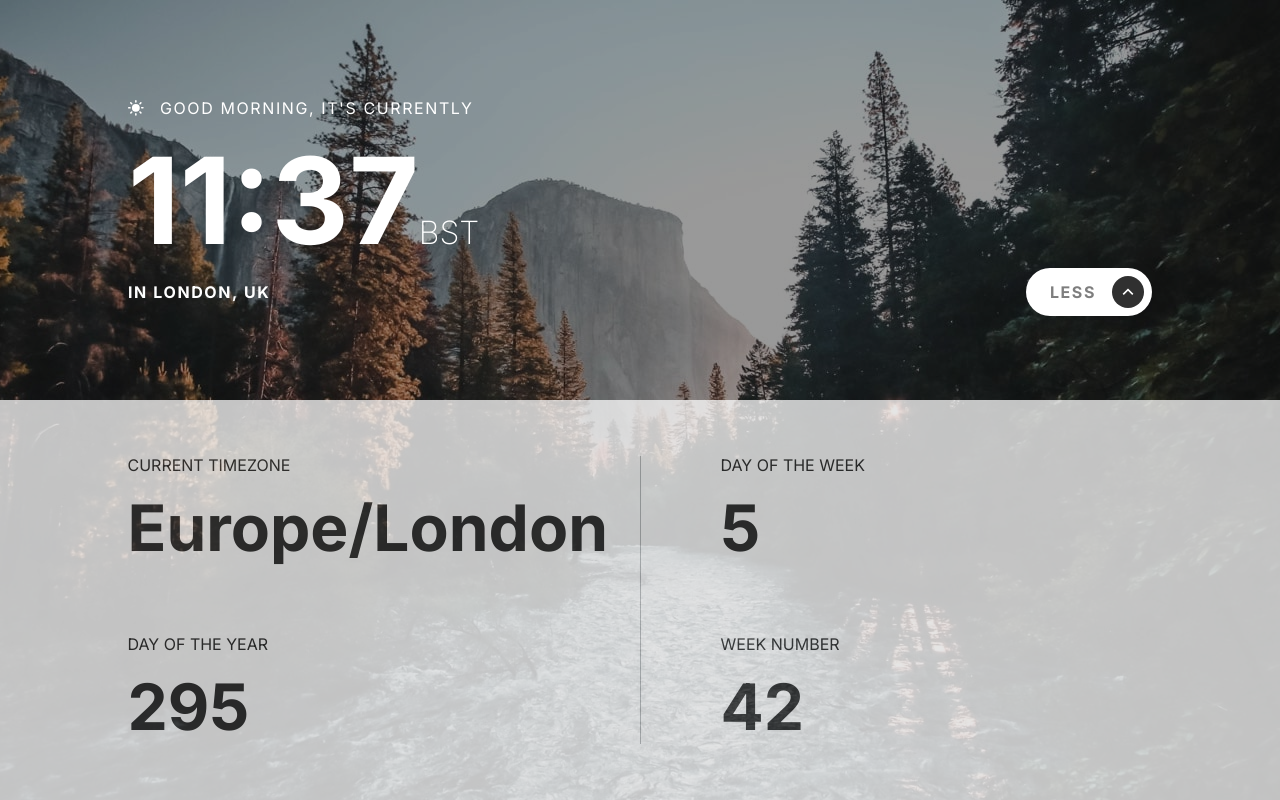
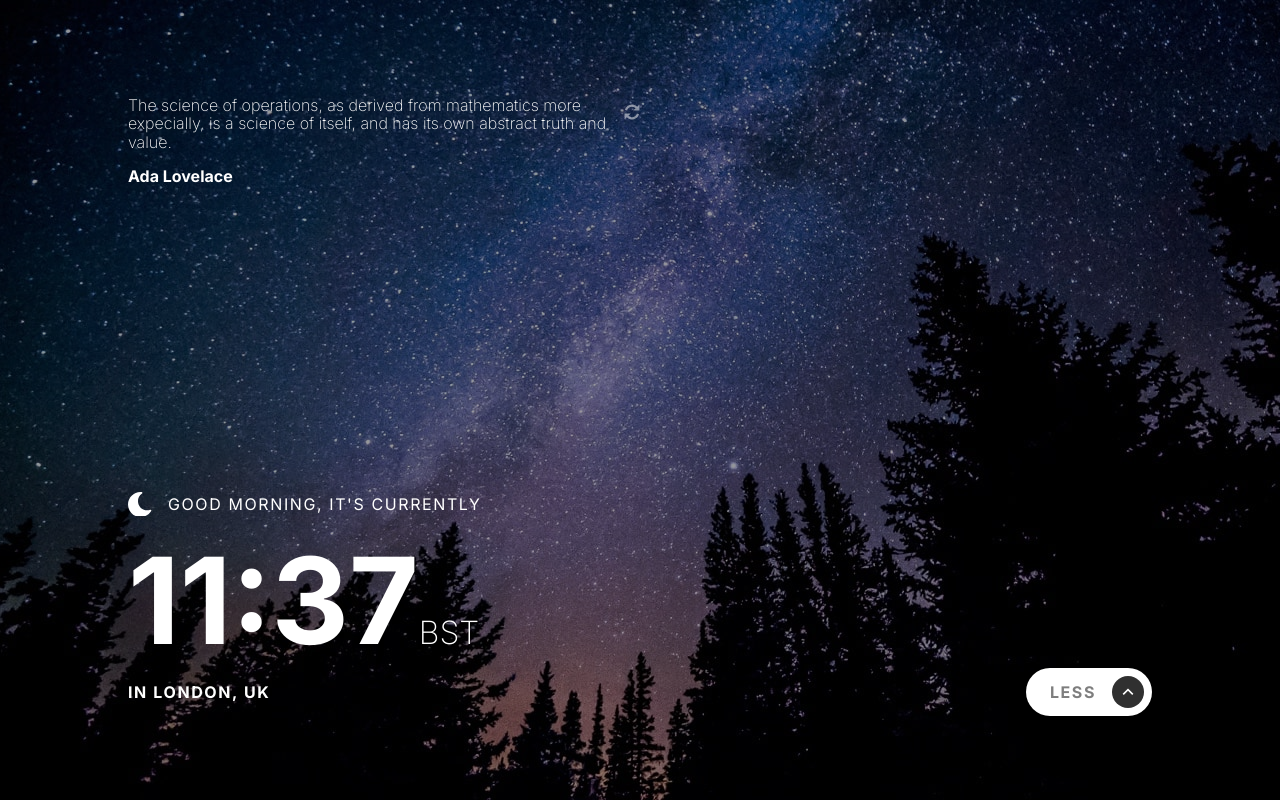
Before and after one commit to alexboev/clock-app, a plain HTML site: page index.html in a window 1280 px wide. Drawn offline with Linux system fonts and the light colour scheme.

Commit message:
desktop polish

```diff
--- a/index.html
+++ b/index.html
@@ -10,12 +10,26 @@
   <title>Frontend Mentor | Clock App</title>
 </head>
 <body>
+  <div class="quote-block">
+    <div class="quote">
+      <div class="quote-content">
+        <p class="quote-text">
+          The science of operations, as derived from mathematics more expecially, is a science of itself, and has its own abstract truth and value.
+        </p>
+        <span class="quote-author">Ada Lovelace</span>
+      </div>
+      <div class="quote-refresh-content">
+        <img class="quote-refresh" src="assets/desktop/icon-refresh.svg" />
+      </div>
+    </div>
+
+  </div>
   <div class="clock">
 
     <div class="time">
       <div class="greetings">
         <div class="greetings-content">
-          <img src="assets/desktop/icon-sun.svg" class="greetings-icon" /> Good Morning, It's currently
+          <span src="" class="greetings-icon"></span> <span class="greetings-text">Good Morning, It's currently</span>
         </div>
       </div>
       <div class="time-title">
--- a/style.scss
+++ b/style.scss
@@ -8,7 +8,7 @@
 $color-main-text: rgb(255, 255, 255);
 
 html {
-    background: url(assets/desktop/bg-image-daytime.jpg) no-repeat center center fixed;
+    background: url(assets/desktop/bg-image-nighttime.jpg) no-repeat center center fixed;
     background-size: cover;
     background-color: hsla(0, 0%, 0%, 0.4);
     background-blend-mode: multiply;
@@ -16,11 +16,63 @@ html {
 
 body {
     height: 100vh;
+    font-family: 'Inter';
+
     display: grid;
     grid-template-rows: 50% 50%;
 
+    .quote-block {
+        background-color1: royalblue;
+        grid-row: 1;
+
+        display: grid;
+        grid-template-rows: 5vh 1fr;
+        display: grid;
+        grid-template-columns: 10% 40% 1fr;
+        color: $color-main-text;
+
+        .quote{
+            margin-top: 5vh;
+            background-color1: silver;
+            grid-row: 2;
+            grid-column: 2;
+
+            display: grid;
+            grid-template-columns: 1fr min-content;
+
+            .quote-content {
+                grid-column: 1;
+
+                .quote-text {
+                    font-weight: 300;
+                        font-size: 2vh;
+                }
+
+                .quote-author {
+                    font-weight: 700;
+                        font-size: 2vh;
+                }
+            }
+
+            .quote-refresh-content {
+                background-color1: tomato;
+                grid-column: 2;
+
+                .quote-refresh {
+                    margin-top: 3vh;
+                    margin-left: 1vh;
+                    height: 2vh;
+                    width: 2vh;
+                    cursor: pointer;
+                }
+            }
+
+
+        }
+    }
+
     .clock{
-        grid-row: 1;
+        grid-row: 2; /* 1 - more, 2 - less*/
         display: grid;
         grid-template-columns: 10% 40% 40% 10%;
 
@@ -32,7 +84,10 @@ body {
 
 
             .greetings-icon {
-                height: 2vh;
+                height: 3vh;
+                width: 3vh;
+                background-image: url('assets/desktop/icon-moon.svg');
+                background-size: cover;
                 display: inline-block;
                 margin-right: 2vh;
             }
@@ -40,7 +95,7 @@ body {
             .greetings {
                 grid-row: 1;
                 background-color1: darkblue;
-                font-family: 'Inter';
+
                     font-weight: 400;
                     font-size: 2vh;
                     line-height: 1.0;
@@ -57,6 +112,13 @@ body {
                         display: grid;
                         grid-template-rows: 1fr;
                         grid-template-columns: min-content 1fr;
+
+                    }
+
+
+
+                    .greetings-text {
+                        display: grid;
                         align-content: center;
                     }
             }
@@ -173,7 +235,7 @@ body {
 
         opacity: 0.75;
 
-        display: grid;
+        display: none; /* grid*/
         grid-template-columns: 1fr 40% 1px 40% 1fr;
         grid-template-rows: 1fr 36% 36% 1fr;
 
```
Also changed, not shown: style.css, 1 other file.
